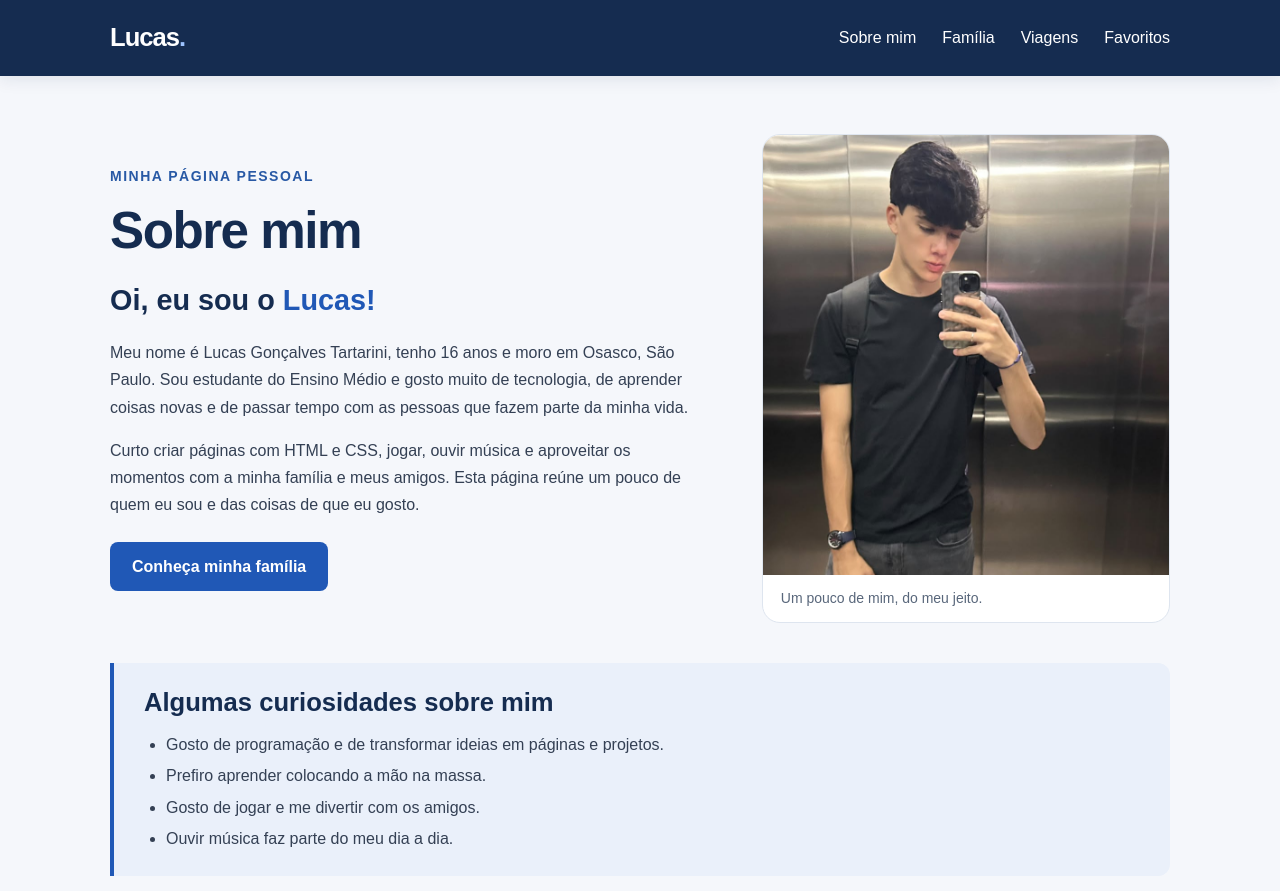
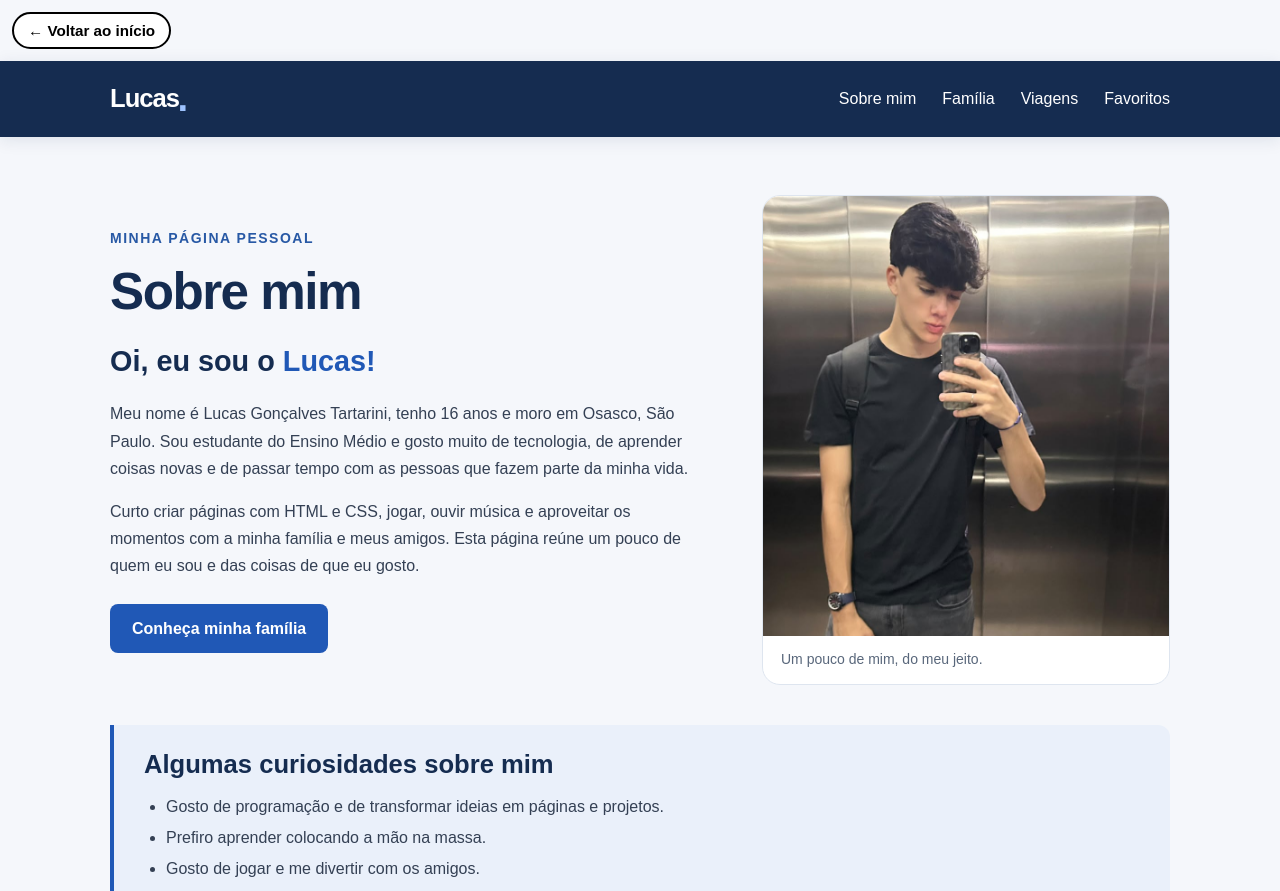
Before and after one commit to migueldaluzvalerio-dev/Pagina-Pessoal, a plain HTML site: page Lucas/lucas.html in a window 1280 px wide. Shown: the top 891 px of the page. Drawn offline with Linux system fonts and the light colour scheme.

Commit message:
Padroniza o botão de voltar ao início em preto e adiciona animações na página do Lucas

```diff
--- a/Lucas/lucas.css
+++ b/Lucas/lucas.css
@@ -444,3 +444,142 @@ footer a:hover {
         scroll-behavior: auto;
     }
 }
+
+/* Animações */
+
+@keyframes surgir {
+    from {
+        opacity: 0;
+        translate: 0 28px;
+    }
+    to {
+        opacity: 1;
+        translate: 0 0;
+    }
+}
+
+@keyframes descer {
+    from {
+        opacity: 0;
+        translate: 0 -40px;
+    }
+    to {
+        opacity: 1;
+        translate: 0 0;
+    }
+}
+
+@keyframes aparecer-foto {
+    from {
+        opacity: 0;
+        scale: 0.9;
+    }
+    to {
+        opacity: 1;
+        scale: 1;
+    }
+}
+
+@keyframes pulsar-ponto {
+    0%, 100% {
+        scale: 1;
+    }
+    50% {
+        scale: 1.5;
+    }
+}
+
+.cabecalho {
+    animation: descer 0.7s ease-out both;
+}
+
+.nome-menu span {
+    display: inline-block;
+    animation: pulsar-ponto 2s ease-in-out infinite;
+}
+
+.texto-apresentacao > * {
+    animation: surgir 0.7s ease-out both;
+}
+
+.texto-apresentacao > :nth-child(1) { animation-delay: 0.2s; }
+.texto-apresentacao > :nth-child(2) { animation-delay: 0.3s; }
+.texto-apresentacao > :nth-child(3) { animation-delay: 0.4s; }
+.texto-apresentacao > :nth-child(4) { animation-delay: 0.5s; }
+.texto-apresentacao > :nth-child(5) { animation-delay: 0.6s; }
+
+.foto-principal {
+    animation: aparecer-foto 0.9s ease-out 0.3s both;
+}
+
+.curiosidades,
+.cartao,
+.galeria-pessoal figure,
+.titulo-secao,
+.introducao {
+    animation: surgir 0.7s ease-out 0.5s both;
+}
+
+/* Quem rola a página vê os blocos aparecendo conforme chegam na tela */
+@supports (animation-timeline: view()) {
+    .curiosidades,
+    .cartao,
+    .galeria-pessoal figure,
+    .titulo-secao,
+    .introducao {
+        animation: surgir linear both;
+        animation-timeline: view();
+        animation-range: entry 0% entry 35%;
+    }
+}
+
+.cartao,
+.galeria-pessoal figure,
+.foto-principal {
+    transition: translate 0.3s ease, box-shadow 0.3s ease;
+}
+
+.cartao:hover,
+.galeria-pessoal figure:hover,
+.foto-principal:hover {
+    translate: 0 -6px;
+    box-shadow: 0 14px 28px #152c5026;
+}
+
+.cartao > img,
+.galeria-pessoal img,
+.foto-principal img {
+    transition: scale 0.4s ease;
+}
+
+.cartao:hover > img,
+.galeria-pessoal figure:hover img,
+.foto-principal:hover img {
+    scale: 1.05;
+}
+
+.botao {
+    transition: background-color 0.25s ease, translate 0.25s ease, box-shadow 0.25s ease;
+}
+
+.botao:hover {
+    translate: 0 -3px;
+    box-shadow: 0 8px 16px #2058b640;
+}
+
+.links-menu a {
+    transition: color 0.25s ease;
+}
+
+footer .voltar-rodape {
+    margin: 0;
+}
+
+@media (prefers-reduced-motion: reduce) {
+    *,
+    *::before,
+    *::after {
+        animation: none !important;
+        transition: none !important;
+    }
+}
--- a/Lucas/lucas.html
+++ b/Lucas/lucas.html
@@ -7,8 +7,11 @@
     <title>Lucas | Minha página pessoal</title>
     <link rel="icon" type="image/svg+xml" href="assets/icone.svg">
     <link rel="stylesheet" href="lucas.css">
+    <link rel="stylesheet" href="../voltar.css">
 </head>
 <body id="inicio">
+    <a class="voltar" href="../inicio.html">← Voltar ao início</a>
+
     <header class="cabecalho">
         <nav class="menu" aria-label="Menu principal">
             <a class="nome-menu" href="#inicio">Lucas<span>.</span></a>
@@ -203,7 +206,7 @@
 
     <footer>
         <p><strong>Lucas Gonçalves Tartarini</strong> · Minha página pessoal</p>
-        <a href="#inicio">Voltar ao início</a>
+        <a class="voltar voltar-rodape" href="../inicio.html">← Voltar ao início</a>
     </footer>
 </body>
 </html>
--- /dev/null
+++ b/voltar.css
@@ -0,0 +1,31 @@
+/* Botão "Voltar ao início", igual em todas as páginas */
+
+.voltar {
+    display: block;
+    width: fit-content;
+    margin: 12px auto 12px 12px;
+    padding: 6px 14px;
+    color: #000;
+    background-color: #fff;
+    border: 2px solid #000;
+    border-radius: 20px;
+    font-family: Arial, Helvetica, sans-serif;
+    font-size: 0.95rem;
+    font-weight: bold;
+    line-height: 1.4;
+    text-decoration: none;
+    transition: color 0.25s ease, background-color 0.25s ease, translate 0.25s ease;
+}
+
+.voltar:hover,
+.voltar:focus-visible {
+    color: #fff;
+    background-color: #000;
+    translate: -3px 0;
+}
+
+@media (prefers-reduced-motion: reduce) {
+    .voltar {
+        transition: none;
+    }
+}
```
Also changed, not shown: Miguel/Miguel.html (+3 -1 lines), Miguell.html (+3 -0 lines), index.html (+2 -1 lines).
